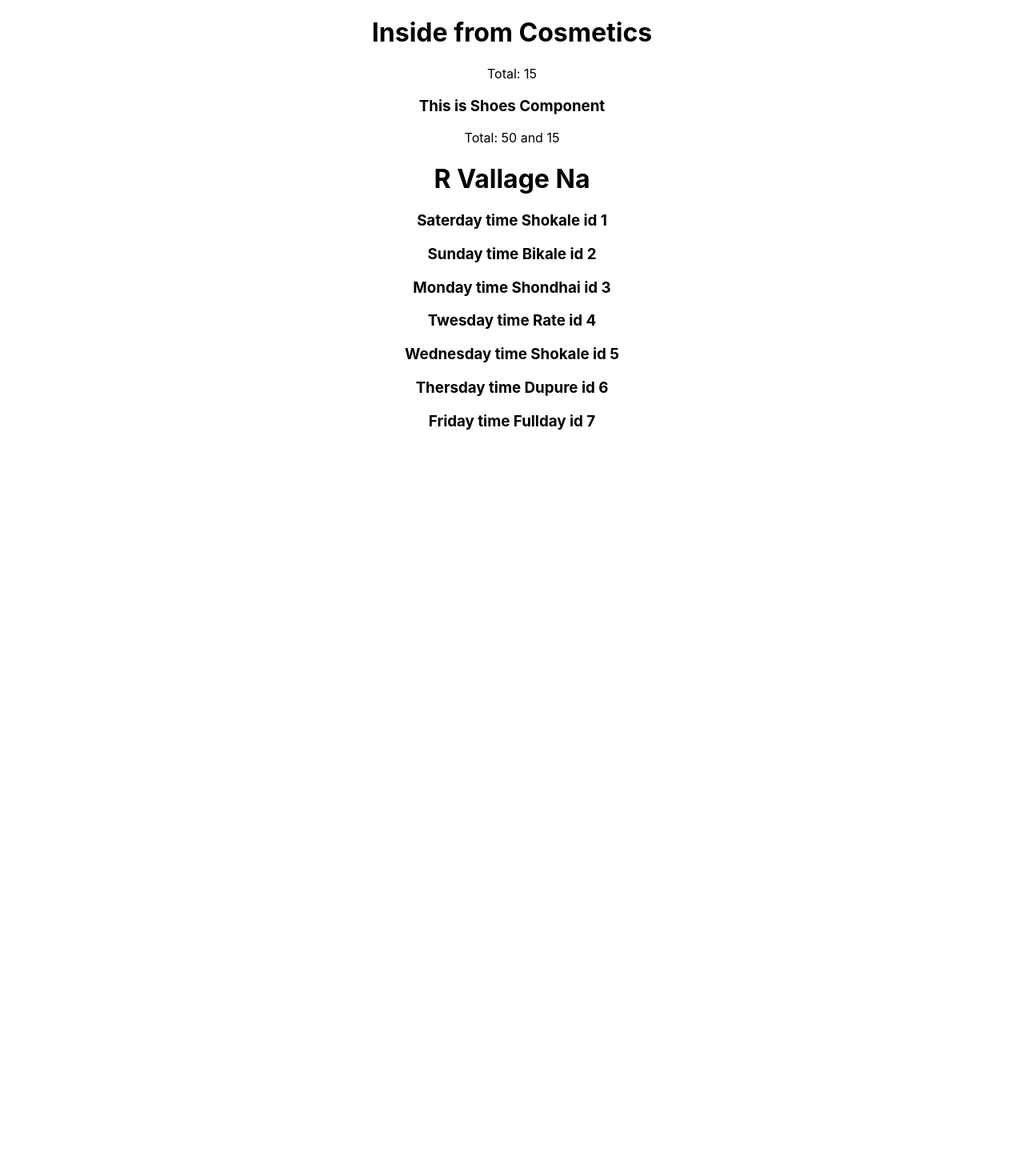
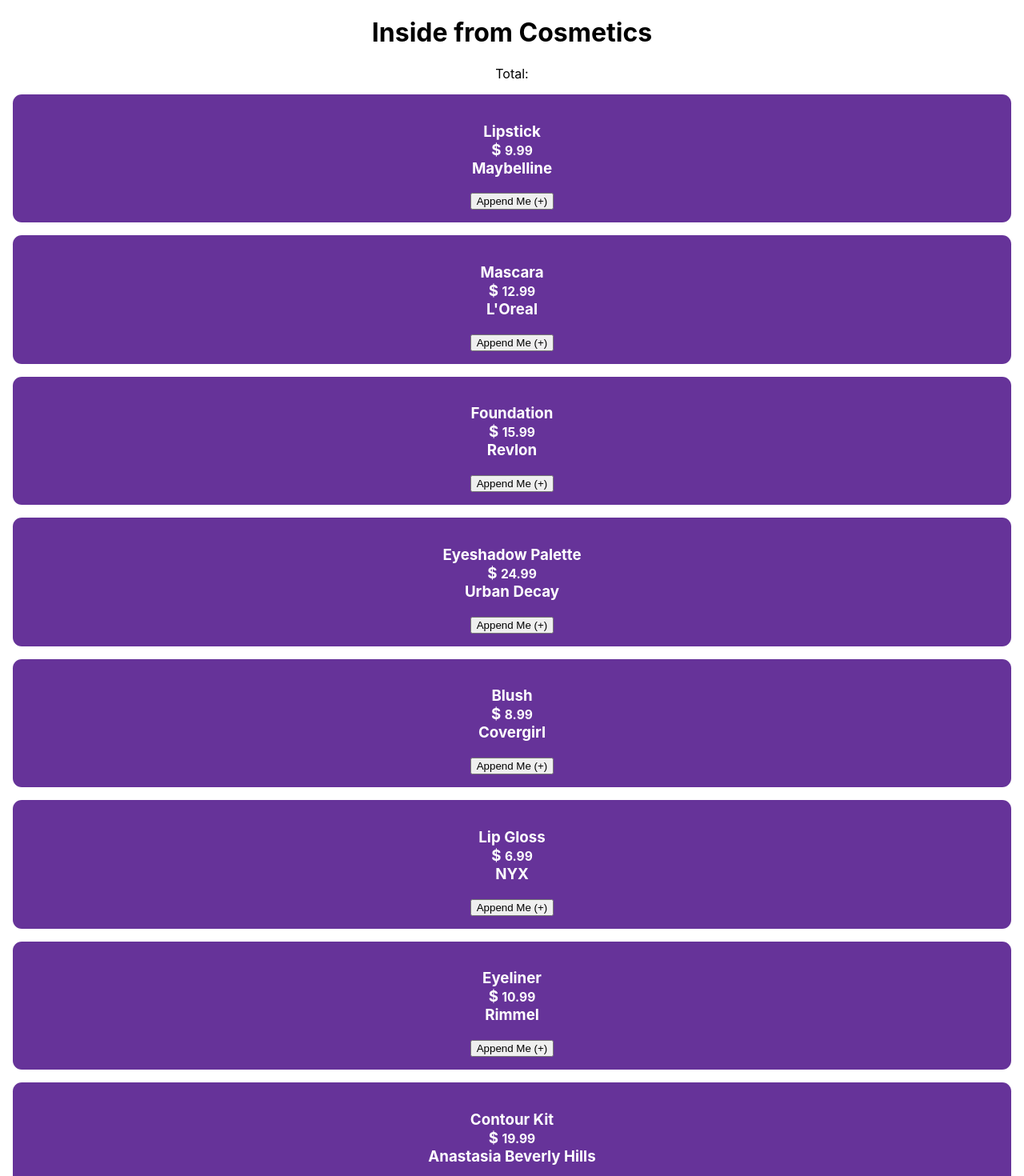
Before and after one commit to kabirshuvo/React-storage-and-handler, a React (Create React App) app: page / in a window 1280 px wide. Shown: the top 1470 px of the page at 80% size. Before the commit the page ends 800 px from the top, so only its background shows below. Built offline with nearby package versions, Linux system fonts and the light colour scheme.

Commit message:
handler Added to the button and functionality added

```diff
--- /dev/null
+++ b/public/data.json
@@ -0,0 +1,62 @@
+[
+  {
+    "id": 1,
+    "name": "Lipstick",
+    "price": 9.99,
+    "brand": "Maybelline"
+  },
+  {
+    "id": 2,
+    "name": "Mascara",
+    "price": 12.99,
+    "brand":
+    "L'Oreal"
+},
+  {
+    "id": 3,
+    "name": "Foundation",
+    "price": 15.99,
+    "brand": "Revlon"
+},
+  {
+    "id": 4,
+    "name": "Eyeshadow Palette",
+    "price": 24.99,
+    "brand": "Urban Decay"
+  },
+  {
+    "id": 5,
+    "name": "Blush",
+    "price": 8.99, "brand":
+    "Covergirl"
+},
+  {
+    "id": 6,
+    "name": "Lip Gloss",
+    "price": 6.99,
+    "brand": "NYX"
+},
+  {
+    "id": 7,
+    "name": "Eyeliner",
+    "price": 10.99,
+    "brand": "Rimmel"
+},
+  {
+    "id": 8,
+    "name": "Contour Kit",
+    "price": 19.99,
+    "brand": "Anastasia Beverly Hills"
+  },
+  {
+    "id": 9,
+    "name": "Highlighter",
+    "price": 13.99,
+    "brand": "Physicians Formula"
+  },
+  {
+    "id": 10,
+    "name": "Brow Pencil",
+    "price": 7.99,
+    "brand": "Milani" }
+]
--- a/src/App.js
+++ b/src/App.js
@@ -1,13 +1,13 @@
 import './App.css';
 import Cosmetics from './components/Cosmetics/Cosmetics';
-import RvallageNas from './components/rvallageNas/RvallageNas';
+
 import Shoes from './components/Shoes/Shoes';
 
 function App() {
   return (
     <div className="App">
       <header>
-            <Cosmetics /> <Shoes/> <RvallageNas/>
+            <Cosmetics /> <Shoes/>
       </header>
     </div>
   );
--- /dev/null
+++ b/src/components/Cosmetic/Cosmetic.css
@@ -0,0 +1,8 @@
+.product {
+  border: none;
+  padding: 1rem;
+  margin: 1rem;
+  border-radius: 0.7rem;
+  background-color: rebeccapurple;
+  color: white;
+}
--- /dev/null
+++ b/src/components/Cosmetic/Cosmetic.js
@@ -0,0 +1,24 @@
+import React from 'react';
+import './Cosmetic.css';
+
+const Cosmetic = (props) => {
+    const {id, name, price, brand} =props.cosmetic;
+    const addToCart = (id) =>{
+        console.log('Added To The Cart', id)
+    }
+    return (
+        <div className='product'>
+            <h3>
+                {name} <br />
+                $ <small>{price}</small> <br />
+                {brand}
+            </h3>
+
+        <button onClick={()=>addToCart(id)}>
+            Append Me (+)
+        </button>
+        </div>
+    );
+};
+
+export default Cosmetic;
--- a/src/components/Cosmetics/Cosmetics.js
+++ b/src/components/Cosmetics/Cosmetics.js
@@ -1,18 +1,23 @@
 import './Cosmetics.css';
 
-import React from 'react';
-import { add } from '../../utilities/calculation';
+import React, { useEffect, useState } from 'react';
+import Cosmetic from '../Cosmetic/Cosmetic';
 //import add from '../../utilities/calculation';
 
 const Cosmetics = () => {
-    const first = 5;
-    const second = 10;
+   const [cosmetics, setCosmetics] = useState([]) ;
 
-    const total = add(first, second)
+   useEffect(()=>{
+    fetch('data.json').then(resp => resp.json()).then(data => setCosmetics(data));
+   },[])
+
     return (
         <div>
             <h1>Inside from Cosmetics</h1>
-            <p>Total: {total}</p>
+            <p>Total: {}</p>
+            {
+                cosmetics.map(cosmetic => <Cosmetic key={cosmetic.id} cosmetic={cosmetic}/>)
+            }
         </div>
     );
 };
--- a/src/components/rvallageNa/Rvallagena.js
+++ /dev/null
@@ -1,12 +0,0 @@
-import React from 'react';
-
-const RvallageNa = (props) => {
-    const {date, time, id} = props.vallagena;
-    return (
-        <div>
-            <h3>{date} time {time} id {id}</h3>
-        </div>
-    );
-};
-
-export default RvallageNa;
--- a/src/components/rvallageNas/RvallageNas.js
+++ /dev/null
@@ -1,27 +0,0 @@
-import React from 'react';
-import RvallageNa from '../rvallageNa/Rvallagena';
-
-const RvallageNas = () => {
-    const rvallageNas = [
-        {id: 1, date: 'Saterday', time: 'Shokale'},
-        {id: 2, date: 'Sunday', time: 'Bikale'},
-        {id: 3, date: 'Monday', time: 'Shondhai'},
-        {id: 4, date: 'Twesday', time: 'Rate'},
-        {id: 5, date: 'Wednesday', time: 'Shokale'},
-        {id: 6, date: 'Thersday', time: 'Dupure'},
-        {id: 7, date: 'Friday', time: 'Fullday'}
-    ]
-    return (
-        <div>
-            <h1>R Vallage Na</h1>
-            {
-                rvallageNas.map(rvallageNa => <RvallageNa
-                    key={rvallageNa.id}
-                    vallagena={rvallageNa}
-                />)
-            }
-        </div>
-    );
-};
-
-export default RvallageNas;
```
